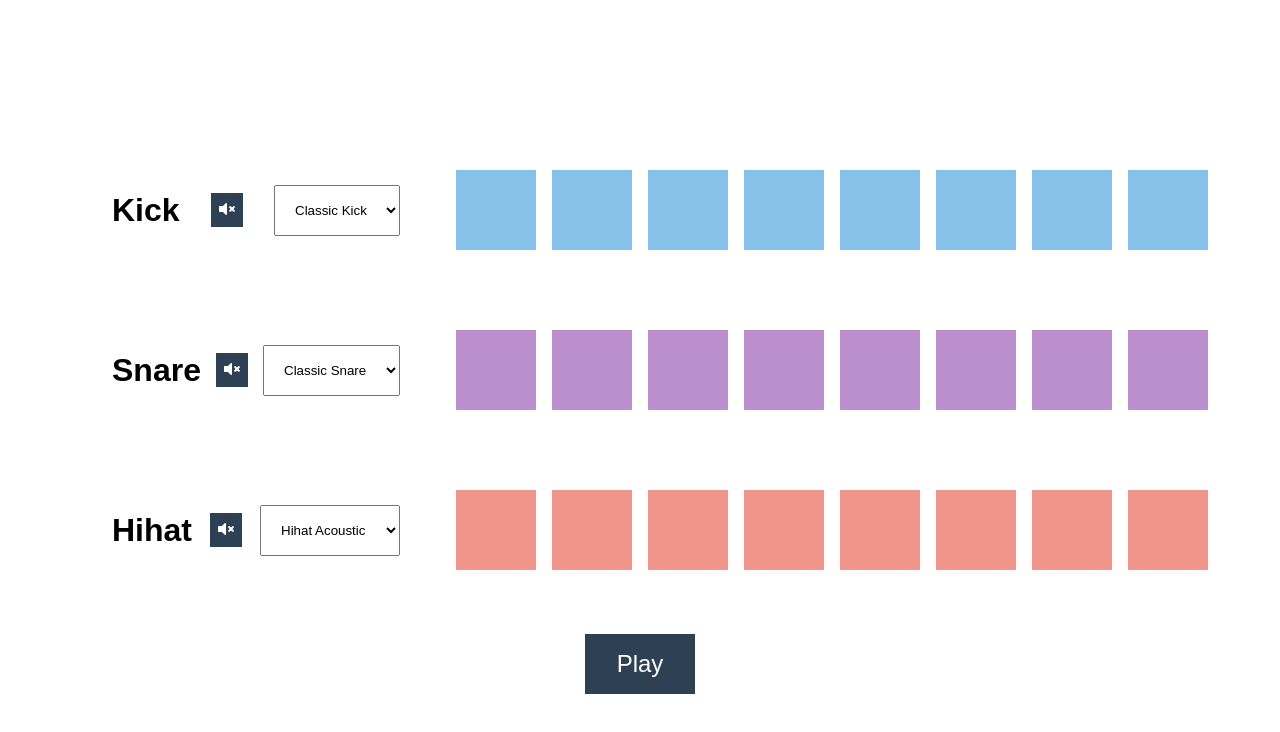
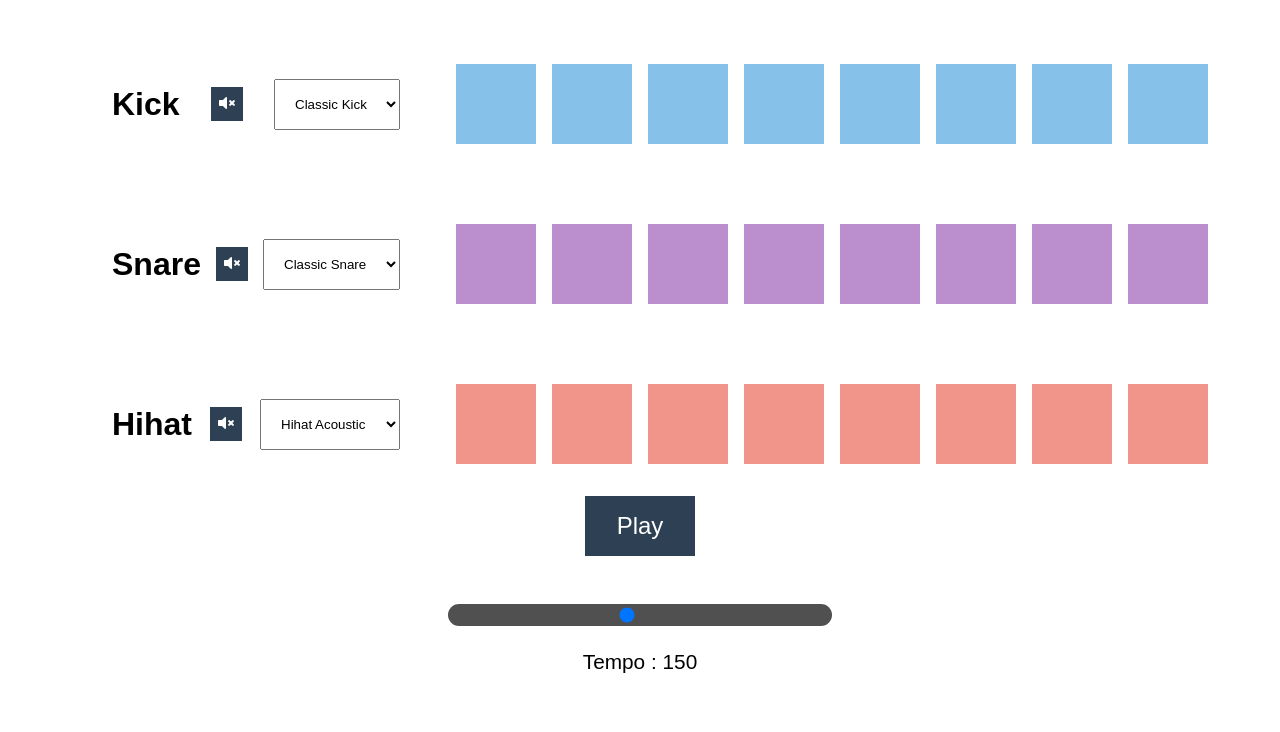
Before and after one commit to purvesh62/BeatMaker, a plain HTML site: page index.html in a window 1280 px wide. Drawn offline with Linux system fonts and the light colour scheme.

Commit message:
Tempo slider added

```diff
--- a/app.js
+++ b/app.js
@@ -13,6 +13,7 @@ class Drumkit {
         this.isPlaying = null;
         this.selects = document.querySelectorAll("select");
         this.muteBtns = document.querySelectorAll(".mute");
+        this.tempoSlider = document.querySelector(".tempo-slider");
     }
 
     activePad() {
@@ -123,6 +124,21 @@ class Drumkit {
             }
         }
     }
+    changeTempo(e) {
+        const tempoText = document.querySelector(".tempo-nr");
+        tempoText.innerText = e.target.value;
+    }
+
+    updateTempo(e) {
+        // If isPlaying is running then bpm will not change, hence updateTempo() will change the bpm
+        this.bpm = e.target.value;
+        clearInterval(this.isPlaying);
+        this.isPlaying = null;
+        const playBtn = document.querySelector(".play");
+        if (playBtn.classList.contains("active")) {
+            this.start();
+        }
+    }
 }
 
 const drumkit = new Drumkit();
@@ -154,3 +170,13 @@ drumkit.muteBtns.forEach(btn => {
         drumkit.mute(e);
     })
 })
+
+// 'input' calls the function everytime
+drumkit.tempoSlider.addEventListener('input', function (e) {
+    drumkit.changeTempo(e);
+});
+
+// Pause playing sound and update tempo
+drumkit.tempoSlider.addEventListener('change', function (e) {
+    drumkit.updateTempo(e);
+});
--- a/index.html
+++ b/index.html
@@ -83,6 +83,10 @@
             </div>
         </div>
         <button class="play">Play</button>
+        <div class="tempo">
+            <input type="range" class="tempo-slider" max="300" min="20" value="150">
+            <p>Tempo : <span class="tempo-nr">150</span></p>
+        </div>
     </div>
 
 
--- a/style.css
+++ b/style.css
@@ -5,7 +5,8 @@
 }
 
 html {
-    height: 100vh;
+    min-height: 100vh;
+    width: 100vw;
 }
 
 body {
@@ -53,7 +54,7 @@ svg {
 
 .sequencer {
     display: flex;
-    min-height: 100vh;
+    /* min-height: 100vh; */
     flex-direction: column;
     align-items: center;
     justify-content: center;
@@ -104,7 +105,8 @@ svg {
     color: white;
     border: none;
     cursor: pointer;
-    margin-top: 3rem;
+    margin-top: 1rem;
+    margin-bottom: 1rem;
 }
 
 select {
@@ -118,6 +120,33 @@ select {
     color: gray;
 }
 
+.tempo {
+    margin: 1.5rem;
+    width: 30%;
+}
+
+.tempo-slider {
+    /* padding: 1rem; */
+    -webkit-appearance: none;
+    margin: 0.5rem 0rem;
+    width: 100%;
+    padding: 0.2rem;
+    position: relative;
+    background: rgb(80, 80, 80);
+    cursor: pointer;
+    border-radius: 1rem;
+}
+
+.tempo p {
+    font-size: 1.3rem;
+    margin: 1rem;
+    text-align: center;
+}
+
+.mute .active {
+    background: red;
+}
+
 @keyframes playTrack {
     from {
         transform: scale(1);
@@ -127,7 +156,3 @@ select {
         transform: scale(1.2);
     }
 }
-
-.mute .active {
-    background: red;
-}
```
